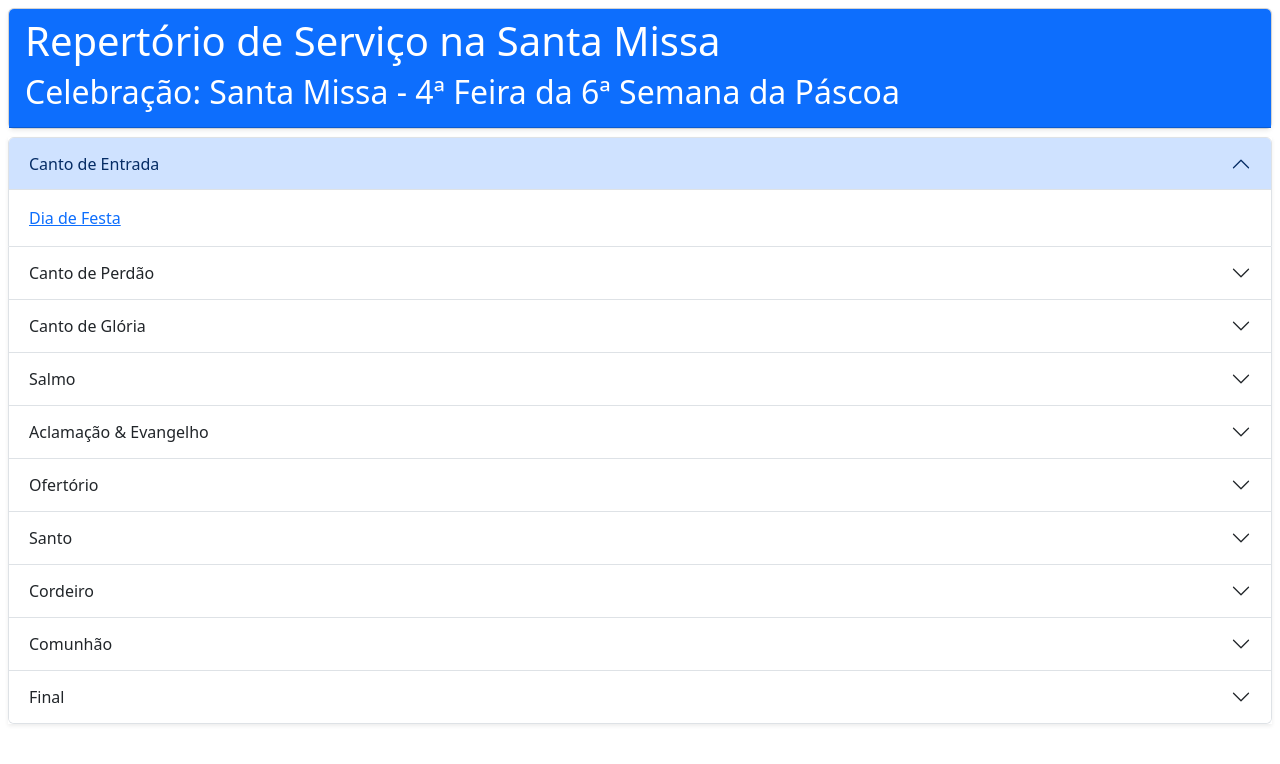
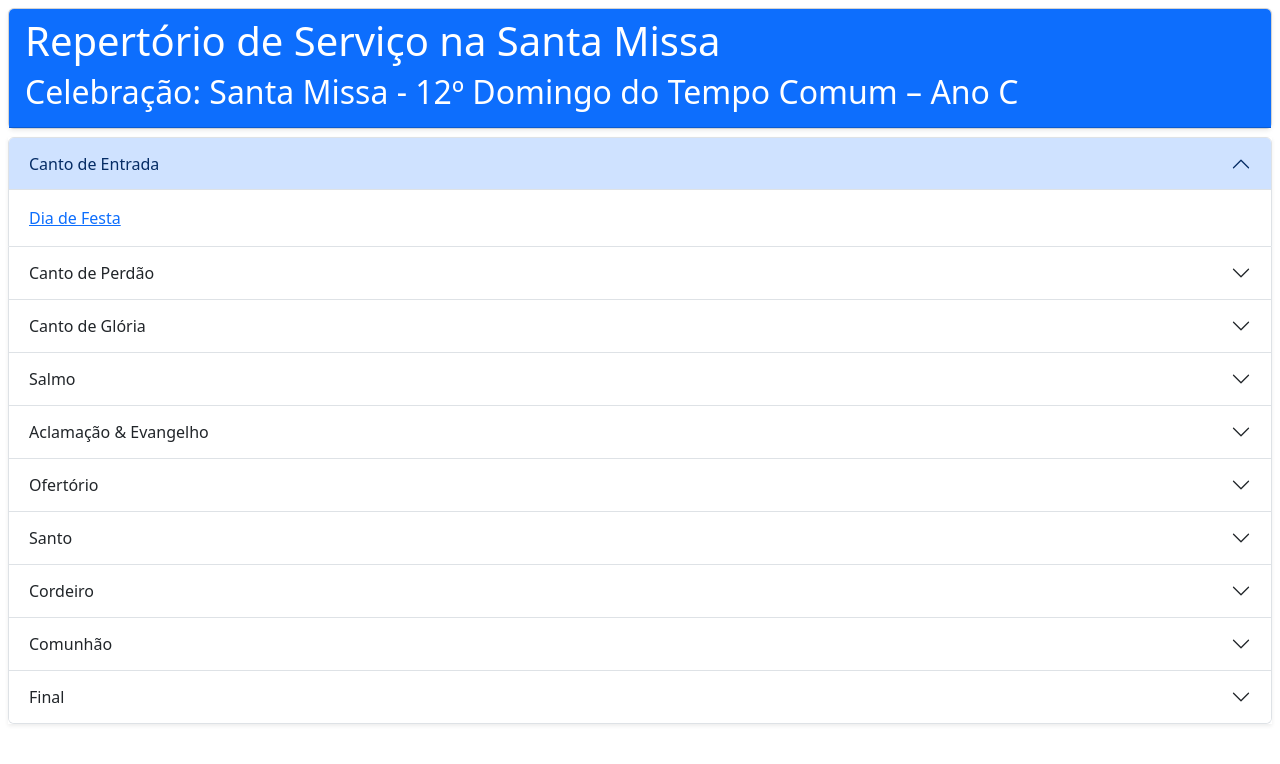
Before and after one commit to Leandro-bldz/repertorio-missa, a plain HTML site: page index.html in a window 1280 px wide. Drawn offline with nearby package versions, Linux system fonts and the light colour scheme.

Commit message:
Atualizando título
Atualização do título do repertório

```diff
--- a/index.html
+++ b/index.html
@@ -16,7 +16,7 @@
     <div class="card shadow-sm m-2">
       <div class="card-header text-bg-primary">
         <h1>Repertório de Serviço na Santa Missa</h1>
-        <h2>Celebração: Santa Missa - 4ª Feira da 6ª Semana da Páscoa</h2>
+        <h2>Celebração: Santa Missa - 12º Domingo do Tempo Comum – Ano C</h2>
       </div>
     </div>
   </header>
```
